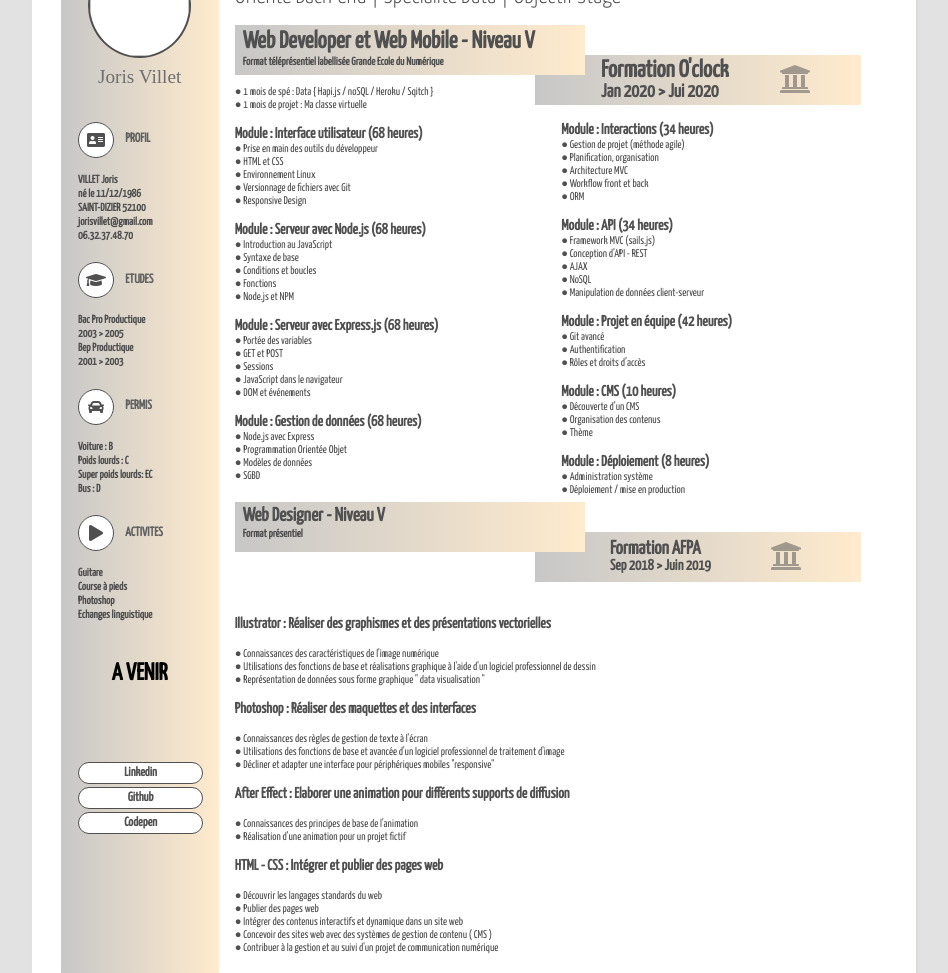
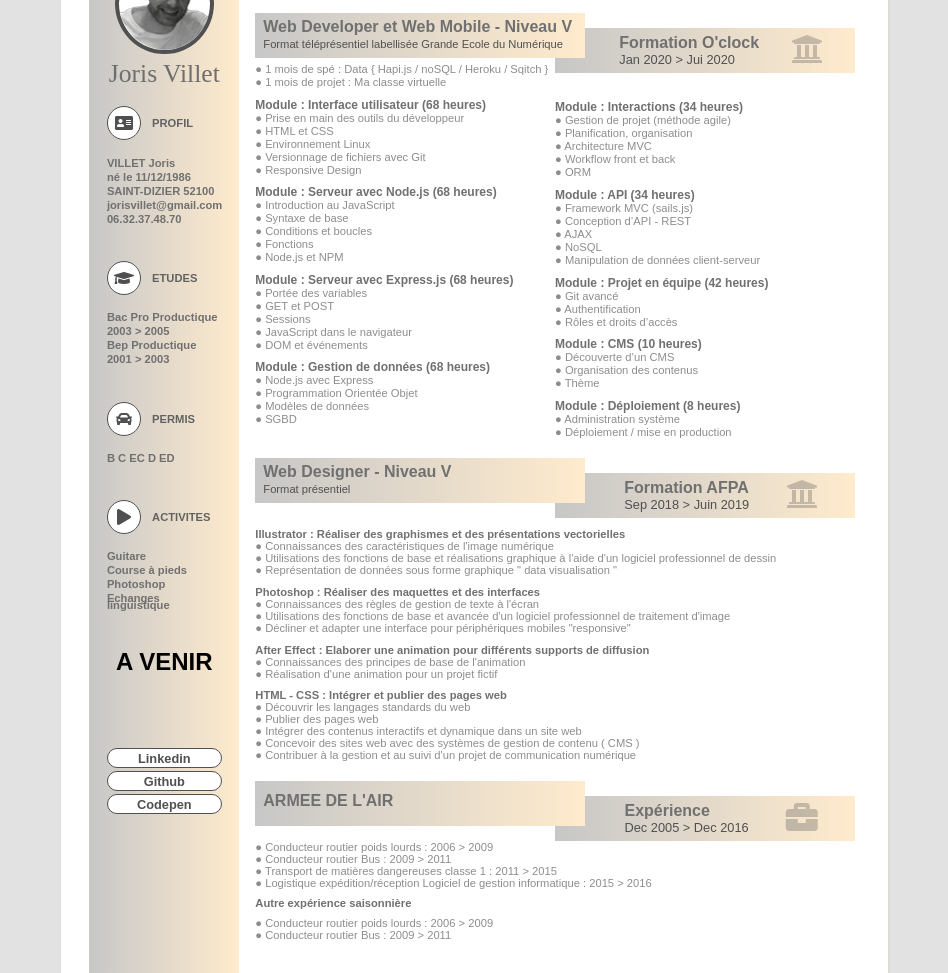
Before and after one commit to joris-villet/cv, a plain HTML site: page index.html in a window 1280 px wide. Shown: the part 253-1226 px from the top of the page, without its empty margins (166-1114 px from the left). Drawn offline with Linux system fonts and the light colour scheme.

Commit message:
all sections ok

```diff
--- a/index.html
+++ b/index.html
@@ -5,28 +5,38 @@
     <meta charset="UTF-8">
     <meta name="viewport" content="width=device-width, initial-scale=1.0">
     <link rel="stylesheet" href="https://cdnjs.cloudflare.com/ajax/libs/font-awesome/5.13.1/css/all.min.css">
-    <link href="https://fonts.googleapis.com/css2?family=Yanone+Kaffeesatz:wght@300;400&display=swap" rel="stylesheet">
     <link rel="stylesheet" href="style.css">
     <title>My CV</title>
 </head>
+
+
+
 <body>
-    <div class="container">
-      <main class="container__content">
-        <aside class="container__content__sidebar">
+    <div class="container"> <!--  FEUILLE A4  -->
+
+
+      <main class="container__flex">
+        <aside class="container__sidebar">
+          <!-----------------------------------------------------
+                                SIDEBAR
+          ------------------------------------------------------>
+
           <figure >
-            <img class="container__content__sidebar--photo" src="" alt="">
-            <figcaption class="container__content__sidebar--name">
+            <img class="container__sidebar--photo" src="img/photo.png" alt="photo de profil">
+            <figcaption class="container__sidebar--name">
               Joris Villet
             </figcaption>
           </figure>
-          <article class="container__content__article">
-            <div class="container__content__label">
-              <div class="container__content__label--profil">
+
+
+          <article class="container__article">
+            <div class="container__label">
+              <div class="container__label--profil">
                 <i class="fas fa-address-card"></i>
               </div>
-              <h2 class="container__content__label--title">PROFIL</h2>
+              <h2 class="container__label--title">PROFIL</h2>
             </div>
-            <p class="container__content__article--para">
+            <p class="container__article--para">
               VILLET Joris<br><br>
               né le 11/12/1986<br><br>
               SAINT-DIZIER 52100<br><br>
@@ -34,81 +44,108 @@
               06.32.37.48.70
             </p>
           </article>
-          <article class="container__content__article">
-            <div class="container__content__label">
-              <div class="container__content__label--profil">
+
+
+
+          <article class="container__article">
+            <div class="container__label">
+              <div class="container__label--profil">
                 <i class="fas fa-graduation-cap"></i>
               </div>
-              <h2 class="container__content__label--title">ETUDES</h2>
+              <h2 class="container__label--title">ETUDES</h2>
             </div>
-            <p class="container__content__article--para">
+            <p class="container__article--para">
               Bac Pro Productique<br><br>
               2003 > 2005<br><br>
               Bep Productique<br><br>
               2001 > 2003
             </p>
           </article>
-          <article class="container__content__article">
-            <div class="container__content__label">
-              <div class="container__content__label--profil">
+
+
+
+          <article class="container__article">
+            <div class="container__label">
+              <div class="container__label--profil">
                 <i class="fas fa-car"></i>
               </div>
-              <h2 class="container__content__label--title">PERMIS</h2>
+              <h2 class="container__label--title">PERMIS</h2>
             </div>
-            <p class="container__content__article--para">
-              Voiture : B<br><br>
-              Poids lourds : C<br><br>
-              Super poids lourds: EC<br><br>
-              Bus : D
+            <p class="container__article--para">
+              B C EC D ED
             </p>
           </article>
-          <article class="container__content__article">
-            <div class="container__content__label">
-              <div class="container__content__label--profil">
+
+
+
+          <article class="container__article">
+            <div class="container__label">
+              <div class="container__label--profil">
                 <i class="fas fa-play"></i>
               </div>
-              <h2 class="container__content__label--title">ACTIVITES</h2>
+              <h2 class="container__label--title">ACTIVITES</h2>
             </div>
-            <p class="container__content__article--para">
+            <p class="container__article--para">
               Guitare<br><br>
               Course à pieds<br><br>
               Photoshop<br><br>
               Echanges linguistique
             </p>
           </article>
-          <article class="container__content__article">
-            <h2 class="container__content__label--title--center">A VENIR</h2>
-            <div class="container__content__label--exam">
+
+
+
+          <article class="container__article">
+            <h2 class="container__label--title--center">A VENIR</h2>
+            <div class="container__label--exam">
 
             </div>
           </article>
-          <article class="container__content__article">
-            <div class="container__content__label__item">
-              <div class="container__content__label__item--logo"></div>
-              <a class="container__content__label__item--link" href="https://www.linkedin.com/in/joris-villet/" target="_blank">Linkedin</a>
+
+
+
+          <article class="container__article">
+            <div class="container__label__item">
+              <div class="container__label__item--logo"></div>
+              <a class="container__label__item--link" href="https://www.linkedin.com/in/joris-villet/" target="_blank">Linkedin</a>
             </div>
-            <div class="container__content__label__item">
-              <div class="container__content__label__item--logo"></div>
-              <a class="container__content__label__item--link" href="https://github.com/joris-villet" target="_blank">Github</a>
+            <div class="container__label__item">
+              <div class="container__label__item--logo"></div>
+              <a class="container__label__item--link" href="https://github.com/joris-villet" target="_blank">Github</a>
             </div>
-            <div class="container__content__label__item">
-              <div class="container__content__label__item--logo"></div>
-              <a class="container__content__label__item--link" href="https://codepen.io/jojoscript" target="_blank">Codepen</a>
+            <div class="container__label__item">
+              <div class="container__label__item--logo"></div>
+              <a class="container__label__item--link" href="https://codepen.io/jojoscript" target="_blank">Codepen</a>
             </div>
           </article>
+
+
+
         </aside>
 
 
+       <!-------------------     FIN SIDEBAR      -------------------------------->
 
-        <section class="container__content__section">
-          <div class="container__content__section__title">
-            <h1 class="container__content__section__title--job">Développeur Web Fullstack Javascript</h1>
-            <h2 class="container__content__section__title--objectif">Orienté Back-end | Spécialité Data | Objectif stage</S></h2>
+
+
+
+        <div class="container__section">
+
+
+          <div class="container__section__title">
+            <h1 class="container__section__title--job">Développeur Web Fullstack Javascript</h1>
+            <h2 class="container__section__title--objectif">Orienté Back-end | Spécialité Data | Objectif stage</S></h2>
           </div>
-        <section class="container__content__section__formation">
+
+
+
+        <section class="container__section__formation">
+          <div class="etiquette__etiquetteOne">
             <div class="etiquette">
-            <h2 class="etiquette--h2">Web Developer et Web Mobile - Niveau V</h2>
-            <h3 class="etiquette--h3">Format téléprésentiel labellisée Grande Ecole du Numérique</h3>
+              <div class="etiquette__job">
+                <h2 class="etiquette__job--h2">Web Developer et Web Mobile - Niveau V</h2>
+                <h3 class="etiquette__job--h3">Format téléprésentiel labellisée Grande Ecole du Numérique</h3>
+              </div>
             </div>
             <div class="etiquette__school">
               <div class="etiquette__school__name">
@@ -119,75 +156,78 @@
                 <i class="fas fa-university"></i>
               </div>
             </div>
-          <div class="container__content__section--module">
-            <div class="container__content__section--module--left">
-              <p class="container__content__section--module--para">
+          </div>
+
+
+          <div class="container__section__module">
+            <div class="container__section__module--left">
+              <p class="container__section__module--para">
                 ● 1 mois de spé : Data { Hapi.js / noSQL / Heroku / Sqitch }<br>
                 ● 1 mois de projet : Ma classe virtuelle
               </p>
-              <h3 class="container__content__section--module--title">Module : Interface utilisateur (68 heures)</h3>
-              <p class="container__content__section--module--para">
+              <h3 class="container__section__module--title">Module : Interface utilisateur (68 heures)</h3>
+              <p class="container__section__module--para">
                 ● Prise en main des outils du développeur <br>
                 ● HTML et CSS<br>
                 ● Environnement Linux <br>
                 ● Versionnage de fichiers avec Git<br>
                 ● Responsive Design
               </p>
-              <h3 class="container__content__section--module--title">Module : Serveur avec Node.js (68 heures)</h3>
-              <p class="container__content__section--module--para">
+              <h3 class="container__section__module--title">Module : Serveur avec Node.js (68 heures)</h3>
+              <p class="container__section__module--para">
                 ● Introduction au JavaScript <br>
                 ● Syntaxe de base <br>
                 ● Conditions et boucles<br>
                 ● Fonctions <br>
                 ● Node.js et NPM
               </p>
-              <h3 class="container__content__section--module--title">Module : Serveur avec Express.js (68 heures)</h3>
-                <p class="container__content__section--module--para">
+              <h3 class="container__section__module--title">Module : Serveur avec Express.js (68 heures)</h3>
+                <p class="container__section__module--para">
                 ● Portée des variables<br>
                 ● GET et POST <br>
                 ● Sessions<br>
                 ● JavaScript dans le navigateur<br>
                 ● DOM et événements
                 </p>
-              <h3 class="container__content__section--module--title">Module : Gestion de données (68 heures)</h3>
-                <p class="container__content__section--module--para">
+              <h3 class="container__section__module--title">Module : Gestion de données (68 heures)</h3>
+                <p class="container__section__module--para">
                 ● Node.js avec Express <br>
                 ● Programmation Orientée Objet <br>
                 ● Modèles de données <br>
                 ● SGBD
               </p>
             </div>
-            <div class="container__content__section--module--right">
-              <h3 class="container__content__section--module--title">Module : Interactions (34 heures)</h3>
-              <p class="container__content__section--module--para">
+            <div class="container__section__module--right">
+              <h3 class="container__section__module--title">Module : Interactions (34 heures)</h3>
+              <p class="container__section__module--para">
                 ● Gestion de projet (méthode agile)<br>
                 ● Planification, organisation<br>
                 ● Architecture MVC<br>
                 ● Workflow front et back<br>
                 ● ORM
               </p>
-              <h3 class="container__content__section--module--title">Module : API (34 heures)</h3>
-              <p class="container__content__section--module--para">
+              <h3 class="container__section__module--title">Module : API (34 heures)</h3>
+              <p class="container__section__module--para">
                 ● Framework MVC (sails.js)<br>
                 ● Conception d’API - REST<br>
                 ● AJAX<br>
                 ● NoSQL<br>
                 ● Manipulation de données client-serveur<br>
               </p>
-              <h3 class="container__content__section--module--title">Module : Projet en équipe (42 heures)</h3>
-              <p class="container__content__section--module--para">
+              <h3 class="container__section__module--title">Module : Projet en équipe (42 heures)</h3>
+              <p class="container__section__module--para">
                 ● Git avancé<br>
                 ● Authentification<br>
                 ● Rôles et droits d’accès<br>
               </p>
-              <h3 class="container__content__section--module--title">Module : CMS (10 heures)</h3>
-              <p class="container__content__section--module--para">
+              <h3 class="container__section__module--title">Module : CMS (10 heures)</h3>
+              <p class="container__section__module--para">
                 ● Découverte d’un CMS<br>
                 ● Organisation des contenus<br>
                 ● Thème
               </p>
-              <h3 class="container__content__section--module--title">Module : Déploiement (8 heures)</h3>
-              <p class="container__content__section--module--para">
+              <h3 class="container__section__module--title">Module : Déploiement (8 heures)</h3>
+              <p class="container__section__module--para">
                 ● Administration système<br>
                 ● Déploiement / mise en production<br>
               </p>
@@ -195,10 +235,16 @@
           </div>
         </section>
 
-        <div class="container__content__section__designer">
+
+        <section>
+          <div class="container__section__designer">
+
+            <div class="etiquette__etiquetteTwo">
               <div class="etiquette">
-            <h2 class="etiquette--h2">Web Designer - Niveau V</h2>
-            <h3 class="etiquette--h3">Format présentiel</h3>
+                <div class="etiquette__job">
+                  <h2 class="etiquette__job--h2">Web Designer - Niveau V</h2>
+                  <h3 class="etiquette__job--h3">Format présentiel</h3>
+                </div>
               </div>
               <div class="etiquette__school">
                 <div class="etiquette__school__name">
@@ -209,25 +255,28 @@
                   <i class="fas fa-university"></i>
                 </div>
               </div>
-            <h3 class="container__content__section__designer--title">Illustrator : Réaliser des graphismes et des présentations vectorielles</h3>
-              <p class="container__content__section__designer--para">
+            </div>
+
+
+            <h3 class="container__section__designer--title">Illustrator : Réaliser des graphismes et des présentations vectorielles</h3>
+              <p class="container__section__designer--para">
                 ● Connaissances des caractéristiques de l'image numérique<br>
                 ● Utilisations des fonctions de base et réalisations graphique à l'aide d'un logiciel professionnel de dessin<br>
                 ● Représentation de données sous forme graphique " data visualisation "
               </p>
-              <h3 class="container__content__section__designer--title">Photoshop : Réaliser des maquettes et des interfaces</h3>
-              <p class="container__content__section__designer--para">
+              <h3 class="container__section__designer--title">Photoshop : Réaliser des maquettes et des interfaces</h3>
+                <p class="container__section__designer--para">
                   ● Connaissances des règles de gestion de texte à l'écran<br>
                   ● Utilisations des fonctions de base et avancée d'un logiciel professionnel de traitement d'image<br>
                   ● Décliner et adapter une interface pour périphériques mobiles "responsive"
                 </p>
-              <h3 class="container__content__section__designer--title">After Effect : Elaborer une animation pour différents supports de diffusion</h3>
-                <p class="container__content__section__designer--para">
+              <h3 class="container__section__designer--title">After Effect : Elaborer une animation pour différents supports de diffusion</h3>
+                <p class="container__section__designer--para">
                   ● Connaissances des principes de base de l'animation<br>
                   ● Réalisation d'une animation pour un projet fictif
                 </p>
-              <h3 class="container__content__section__designer--title">HTML - CSS : Intégrer et publier des pages web</h3>
-                <p class="container__content__section__designer--para">
+              <h3 class="container__section__designer--title">HTML - CSS : Intégrer et publier des pages web</h3>
+                <p class="container__section__designer--para">
                 ● Découvrir les langages standards du web<br>
                 ● Publier des pages web<br>
                 ● Intégrer des contenus interactifs et dynamique dans un site web<br>
@@ -235,9 +284,16 @@
                 ● Contribuer à la gestion et au suivi d'un projet de communication numérique
               </p>
           </div>
-        <div class="container__content__section__experience">
+        </section>
+
+
+        <section>
+          <div class="container__section__experience">
+            <div class="etiquette__etiquetteThree">
               <div class="etiquette">
-            <h2 class="etiquette--h2">ARMEE DE L'AIR</h2>
+                <div class="etiquette__job">
+                  <h2 class="etiquette__job--h2">ARMEE DE L'AIR</h2>
+                </div>
               </div>
               <div class="etiquette__school">
                 <div class="etiquette__school__name">
@@ -249,7 +305,29 @@
                 </div>
               </div>
             </div>
+
+            <div class="container__section__experience__content">
+              <p class="container__section__experience__content--para">● Conducteur routier poids lourds : 2006 > 2009 </p>
+              <p class="container__section__experience__content--para">● Conducteur routier Bus : 2009 > 2011 </p>
+              <p class="container__section__experience__content--para">● Transport de matières dangereuses classe 1 : 2011 > 2015 </p>
+              <p class="container__section__experience__content--para">● Logistique expédition/réception Logiciel de gestion informatique : 2015 > 2016</p>
+              <h2 class="container__section__experience__content--title">Autre expérience saisonnière</h2>
+              <p class="container__section__experience__content--para">● Conducteur routier poids lourds : 2006 > 2009 </p>
+              <p class="container__section__experience__content--para">● Conducteur routier Bus : 2009 > 2011 </p>
+            </div>
+
+
+
+
+
+          </div>
         </section>
+
+
+
+
+
+      </div>
       </main>
     </div>
 </body>
--- a/style.scss
+++ b/style.scss
@@ -1,6 +1,12 @@
+* {
+  margin: 0;
+  padding: 0;
+  box-sizing: border-box;
+}
+
 body {
   background: #e2e2e2;
-  font-family: 'Yanone Kaffeesatz', sans-serif;
+  font-family: 'segeo UI', sans-serif;
 }
 
 .container {
@@ -12,19 +18,16 @@ body {
   box-shadow: 1px 1px 2px #d6d6cc;
   margin: 150px auto;
   padding: 2.5rem 1.8rem;
-  box-sizing: content-box;
-  overflow: hidden;
-  &__content {
+
+  &__flex {
     display: flex;
-    justify-content: center;
-    width: 100%;
     height: 100%;
-    overflow: hidden;
+  }
+
   &__sidebar {
     background: rgb(199, 199, 199);
     background: linear-gradient(90deg, rgba(199, 199, 199, 1) 0%, rgba(255, 235, 205, 1) 100%);
-      width: 128px;
-      height: 100%;
+    width: 150px;
     padding: 1rem;
     &--photo {
       display: block;
@@ -32,13 +35,13 @@ body {
         width: 99px;
         height: 101px;
         background: #fff;
-        border: 2px solid #505050;
+        border: 4px solid #505050;
         border-radius: 50%;
     }
     &--name {
-        margin: 0.5rem 0 2rem 0;
+      margin: 0.3rem auto;
       text-align: center;
-        font-size: 1.2rem;
+      font-size: 1.6rem;
       color: #6e6e6e;
       font-family: "Raphtalia";
     }
@@ -46,6 +49,19 @@ body {
       margin: 0;
     }
   }
+
+  &__article {
+    padding: 0.1rem;
+    margin: 1rem auto;
+    &--para {
+      margin: 1.2rem auto;
+      font-size: 0.7rem;
+      font-weight: bold;
+      color: #707070;
+      line-height: 7px;
+    }
+  }
+
   &__label {
     display: flex;
     justify-content: flex-start;
@@ -64,7 +80,7 @@ body {
     }
     &--title {
       align-self: center;
-        font-size: 0.8rem;
+      font-size: 0.7rem;
       font-weight: bold;
       margin-left: 0.7rem;
       color: #626262;
@@ -98,52 +114,144 @@ body {
       }
     }
   }
-    &__article {
-      padding: 0.1rem;
+
+  &__section {
+    padding: 0 0 0 1rem;
+    width: 80%;
+    height: 100%;
+    color: #505050;
+    &__title {
+      line-height: 30px;
+      margin: 0 0 1rem 0;
+      &--job {
+        font-size: 2rem;
+        font-weight: bold;
+        color: #707070;
+        margin: 0;
+      }
+      &--objectif {
+        font-size: 1rem;
+        font-weight: bold;
+        color: #707070;
+        margin: 0;
+      }
+    }
+    /*
+    &__formation {
+      background: lightgreen;
+    }
+    */
+    &__module {
+      display: flex;
+      position: relative;
+      top: -40px;
+      line-height: 13px;
+      &--left {
+        width: 50%;
+      }
+      &--right {
+        padding-top: 2.4rem;
+        width: 50%;
+      }
+      &--title {
+        font-size: 0.75rem;
+        font-weight: bold;
+        margin: 0;
+        color: #707070;
+      }
       &--para {
-        margin: 1.2rem auto;
+        margin: 0 0 .6rem 0;
         font-size: 0.7rem;
-        font-weight: bold;
-        color: #505050;
-        line-height: 7px;
+        color: #8d8d8d;
       }
     }
 
+    &__designer {
+      font-size: 0.8rem;
+      position: relative;
+      top: -30px;
+      &--title {
+        font-size: 0.7rem;
+        font-weight: bold;
+        margin: 0;
+        color: #707070;
+      }
+      &--para {
+        margin: 0 0 .6rem 0;
+        font-size: 0.7rem;
+        color: #8d8d8d;
+      }
+    }
+
+    &__experience {
+      font-size: 0.8rem;
+      position: relative;
+      top: -20px;
+      &__content {
+        &--title {
+          color: #707070;
+          font-size: 0.7rem;
+          font-weight: bold;
+          margin: 0.5rem auto;
+        }
+        &--para {
+          font-size: 0.7rem;
+          color: #8d8d8d;
+        }
+      }
+    }
+  }
+
+
   .etiquette {
+    background: rgb(199, 199, 199);
+    background: linear-gradient(90deg, rgba(199, 199, 199, 1) 0%, rgba(255, 235, 205, 1) 100%);
+    width: 330px;
+    height: 45px;
+    line-height: 12px;
+    z-index: 1;
+    position: relative;
     display: flex;
     flex-direction: column;
-      background: rgb(199, 199, 199);
-      background: linear-gradient(90deg, rgba(199, 199, 199, 1) 0%, rgba(255, 235, 205, 1) 100%);
-      width: 350px;
-      height: 50px;
-      z-index: 1;
-      position: relative;
+    justify-content: space-evenly;
+    &__job {
       &--h2 {
-        padding: 0.3rem 0 0 0.5rem;
+        padding: 0 0 0 0.5rem;
         font-weight: bold;
-        margin: 0;
+        margin: 0 0 0.3rem 0;
+        font-size: 1rem;
+        color: #707070;
       }
       &--h3 {
-        padding: 0.2rem 0 0 0.5rem;
+        padding: 0 0.5rem 0 0.5rem;
         font-size: 0.7rem;
         margin: 0;
+        font-weight: lighter;
       }
+    }
+
     &__school {
       width: calc(100% / 2);
-        height: 50px;
+      height: 45px;
       display: flex;
       justify-content: space-evenly;
       background: rgb(199, 199, 199);
       background: linear-gradient(90deg, rgba(199, 199, 199, 1) 0%, rgba(255, 235, 205, 1) 100%);
       position: relative;
-        top: -20px;
+      top: -30px;
       left: 300px;
       z-index: 0;
       &--h2 {
+        padding-left: 1rem;
         margin: 0;
+        font-size: 1rem;
+        color: #707070;
       }
       &--h3 {
         margin: 0;
+        padding-left: 1rem;
+        font-size: 0.8rem;
+        font-weight: lighter;
       }
       &__name {
         font-weight: bold;
@@ -154,64 +262,18 @@ body {
         align-self: center;
         font-size: 2rem;
         color: #505050;
-          opacity: 0.5;
+        opacity: 0.3;
       }
+    }
+    &__etiquetteOne {
+      height: 90px;
+    }
+    &__etiquetteTwo {
+      height: 70px;
+    }
+    &__etiquetteThree {
+      height: 60px;
     }
   }
 
-    &__section {
-      padding: 0 0 0 1rem;
-      width: 80%;
-      height: 100%;
-      color: #505050;
-      &__title {
-        margin: 0 0 1rem 0;
-        &--job {
-          font-size: 3rem;
-          font-weight: bold;
-          color: #505050;
-          margin: 0;
 }
-        &--objectif {
-          font-size: 1.5rem;
-          font-weight: 300;
-          color: #505050;
-          margin: 0;
-        }
-      }
-      &--module {
-        display: flex;
-        font-size: 0.8rem;
-        position: relative;
-        top: -40px;
-        &--left {
-          width: 50%;
-        }
-        &--right {
-          padding-top: 2.4rem;
-          width: 50%;
-        }
-        &--para {
-          margin: 0 0 1rem 0;
-          font-size: 0.7rem;
-        }
-        &--title {
-          font-weight: bold;
-          margin: 0;
-        }
-      }
-      &__designer {
-        font-size: 0.8rem;
-        position: relative;
-        top: -50px;
-        &--title {
-          font-weight: bold;
-        }
-        &--para {
-          margin: 0 0 1rem 0;
-          font-size: 0.7rem;
-        }
-      }
-    }
-  }
-}
```
Also changed, not shown: img/codepen.png (added), img/github.png (added), img/linkedin.png (added), img/opquast.png (added), img/photo.png (added), img/toeic.png (added), style.css, 1 other file. Lines whose indentation alone changed are shown as unchanged.
